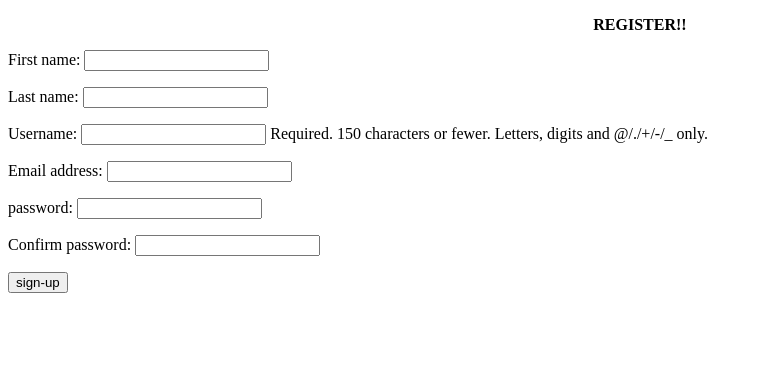
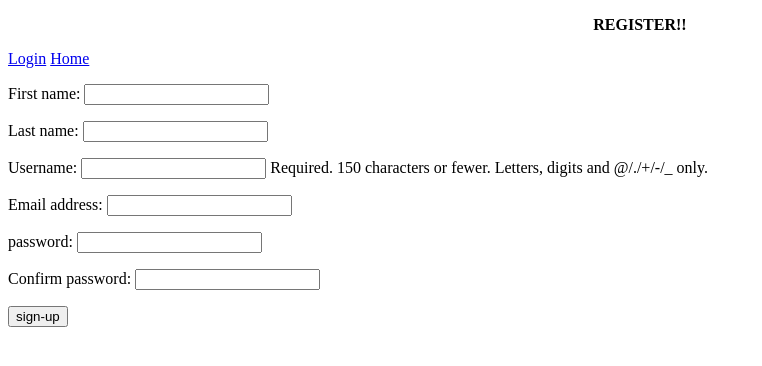
Before and after one commit to Samwel-Otieno/Arduino-django, a Django app: page /useraccounts/register/ in a window 1280 px wide. Shown: the top 366 px of the page, without its empty margins (0-762 px from the left). Run offline with Django 4.2, Linux system fonts and the light colour scheme.

Commit message:
redirections

```diff
--- a/useraccounts/templates/useraccounts/login.html
+++ b/useraccounts/templates/useraccounts/login.html
@@ -8,5 +8,7 @@
 </head>
 <body>
     <p><center><b>LOGIN!!</b></center></p>
+    <a href="{% url 'useraccounts:logout' %}">Logout</a>
+    <a href="{% url 'webapp:index' %}">Home</a>
 </body>
 </html>
--- a/useraccounts/templates/useraccounts/register.html
+++ b/useraccounts/templates/useraccounts/register.html
@@ -8,6 +8,8 @@
 </head>
 <body>
     <p><center><b>REGISTER!!</b></center></p>
+    <a href="{% url 'useraccounts:login' %}">Login</a>
+    <a href="{% url 'webapp:home' %}">Home</a>
     <form action="{% url 'useraccounts:register' %}" method="post">
         {% csrf_token %}
         {{ user_form.as_p }}
--- a/webapp/templates/webapp/index.html
+++ b/webapp/templates/webapp/index.html
@@ -8,5 +8,8 @@
 </head>
 <body>
     <p><center><b>HOME!!</b></center></p>
+    <a href="{% url 'useraccounts:register' %}">sign-up</a>
+    <a href="{% url 'useraccounts:login' %}">Login</a>
+    <a href="{% url 'useraccounts:logout' %}">Logout</a>
 </body>
 </html>
--- a/webapp/urls.py
+++ b/webapp/urls.py
@@ -4,6 +4,6 @@ from . import views
 app_name='webapp'
 
 urlpatterns=[
-    path('index/', views.index, name='index'),
+    path('index/', views.index, name='home'),
 
 ]
```
